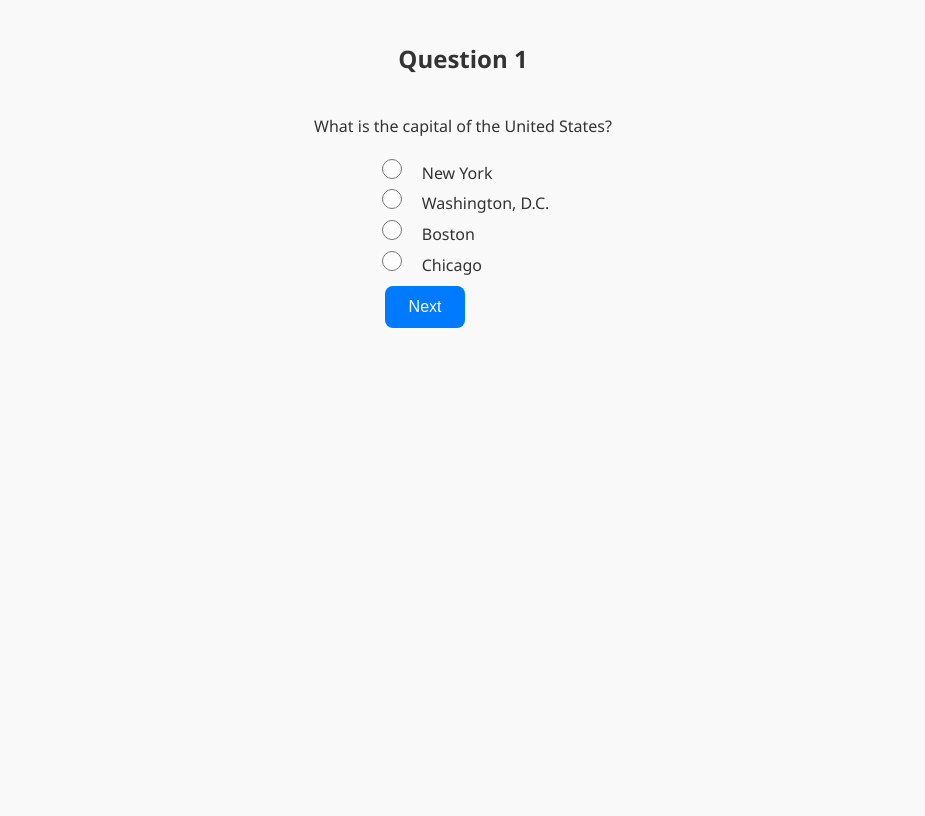
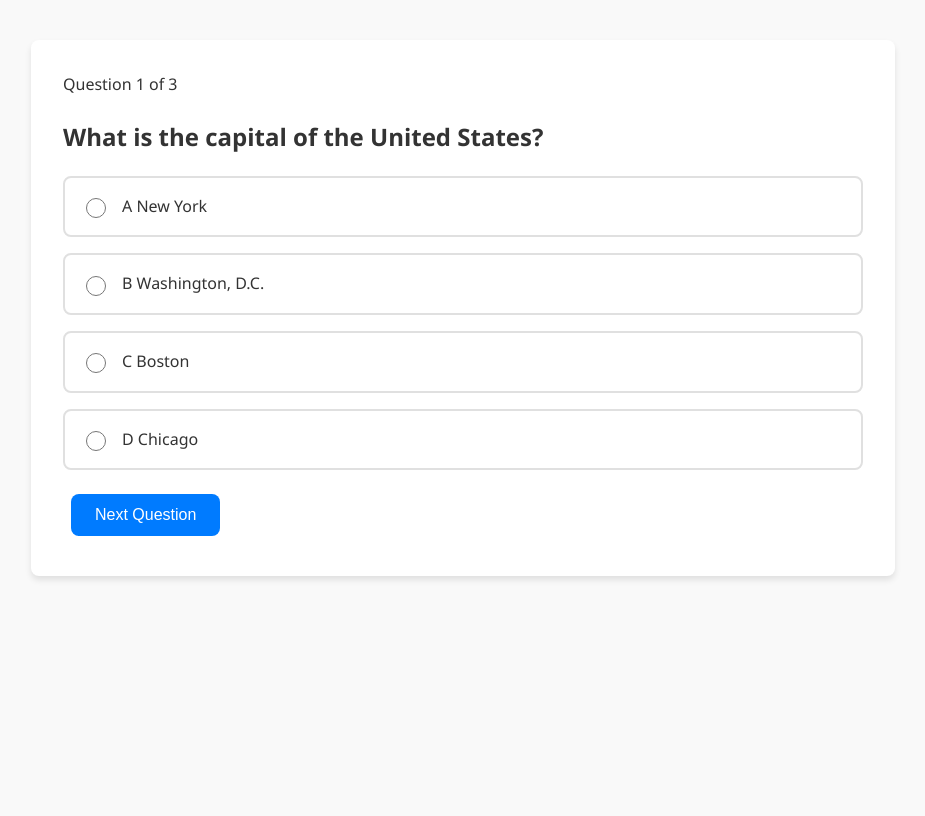
Before and after one commit to cicciocappuccio-webserver/AppWorkbook, a Flask app: page /question/1 in a window 1280 px wide. Shown: the top 816 px of the page, without its empty margins (177-1102 px from the left). Run offline with Flask 3, Linux system fonts and the light colour scheme.

Commit message:
Update question.html

```diff
--- a/templates/question.html
+++ b/templates/question.html
@@ -1,22 +1,44 @@
 <!DOCTYPE html>
 <html lang="en">
 <head>
-    <title>Question {{ question.id }}</title>
+    <meta charset="UTF-8">
     <meta name="viewport" content="width=device-width, initial-scale=1.0">
+    <title>Question {{ question_number }} | US Citizenship Quiz</title>
     <link rel="stylesheet" href="/static/style.css">
+    <link rel="stylesheet" href="https://cdnjs.cloudflare.com/ajax/libs/font-awesome/6.0.0/css/all.min.css">
 </head>
 <body>
-    <h2>Question {{ question.id }}</h2>
-    <p>{{ question.question }}</p>
-    <form action="/submit" method="post">
-        {% for option in question.options %}
-        <label for="{{ question.id }}_{{ loop.index }}">
-            <input type="radio" id="{{ question.id }}_{{ loop.index }}"
-                   name="{{ question.id }}" value="{{ option }}" required>
-            {{ option }}
-        </label><br>
-        {% endfor %}
-        <button type="submit">Next</button>
-    </form>
+    <div class="container">
+        <div class="progress-container">
+            <div class="progress-bar" style="width: {{ (question_number / total_questions) * 100 }}%"></div>
+            <span class="progress-text">Question {{ question_number }} of {{ total_questions }}</span>
+        </div>
+
+        <h2>{{ question.question }}</h2>
+
+        <form action="{{ url_for('submit_answer') }}" method="post">
+            <input type="hidden" name="question_id" value="{{ question.id }}">
+
+            <div class="options-container">
+                {% for option in question.options %}
+                <div class="option">
+                    <input type="radio"
+                           id="option_{{ loop.index }}"
+                           name="selected_option"
+                           value="{{ option }}"
+                           required>
+                    <label for="option_{{ loop.index }}">
+                        <span class="option-letter">{{ ['A', 'B', 'C', 'D'][loop.index0] }}</span>
+                        <span class="option-text">{{ option }}</span>
+                    </label>
+                </div>
+                {% endfor %}
+            </div>
+
+            <button type="submit">
+                {% if question_number == total_questions %}Finish Quiz{% else %}Next Question{% endif %}
+            </button>
+        </form>
+    </div>
 </body>
 </html>
```
